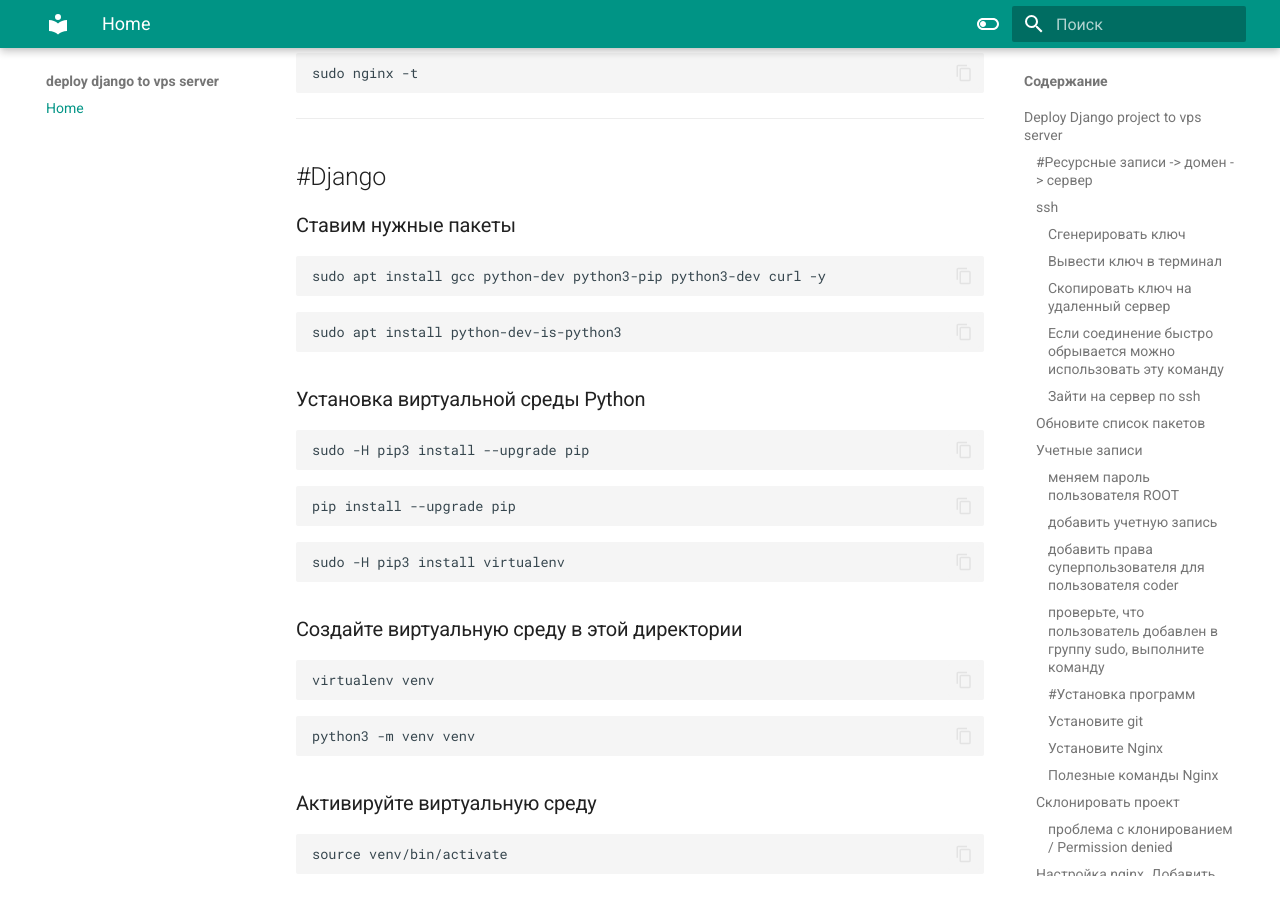
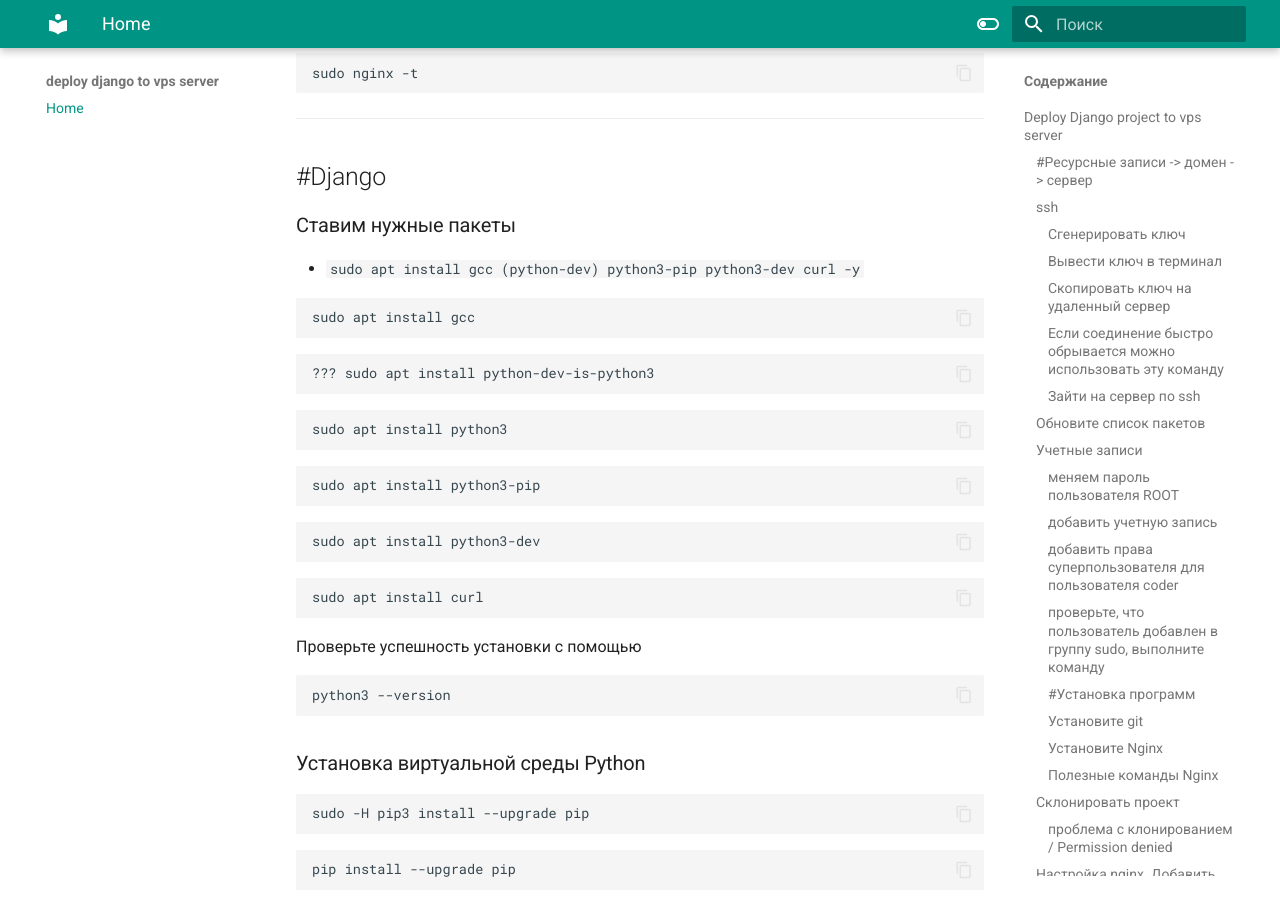
Before and after one commit to pavelcity/deploy-django-to-vps-server, an MkDocs documentation site: the page built from docs/index.md, in a window 1280 px wide and 900 px high, scrolled down 5483 px. Built offline with MkDocs 1.6.1 and Material for MkDocs 9.7.7, drawn with Linux system fonts in a browser that asks for light colours; some of the changed text lies outside the part shown.

Commit message:
fix fixim

````diff
--- a/docs/index.md
+++ b/docs/index.md
@@ -36,10 +36,10 @@
 
 * `настроить ресурсные записи в regru` - Позовлит соединить доменное имя с купленным сервером
 
-заходим в регру, выбираем доменное имя, изменить ресурсные записи, добавляем ip нашего сервера
+заходим в регру, выбираем доменное имя, изменить ресурсные записи, добавляем ip нашего сервера:
 
 * `в запись @`
-* `и www`
+* `и в www`
 ![server](assets/img/resursdata.png)
 
 
@@ -224,11 +224,30 @@ sudo nginx -t
 
 ## #Django
 ### Ставим нужные пакеты
+* `sudo apt install gcc (python-dev) python3-pip python3-dev curl -y`
+
 ```
-sudo apt install gcc python-dev python3-pip python3-dev curl -y
+sudo apt install gcc
 ```
 ```
-sudo apt install python-dev-is-python3
+??? sudo apt install python-dev-is-python3
+```
+```
+sudo apt install python3
+```
+```
+sudo apt install python3-pip
+```
+```
+sudo apt install python3-dev
+```
+```
+sudo apt install curl
+```
+
+Проверьте успешность установки с помощью
+```
+python3 --version
 ```
 
 
````
